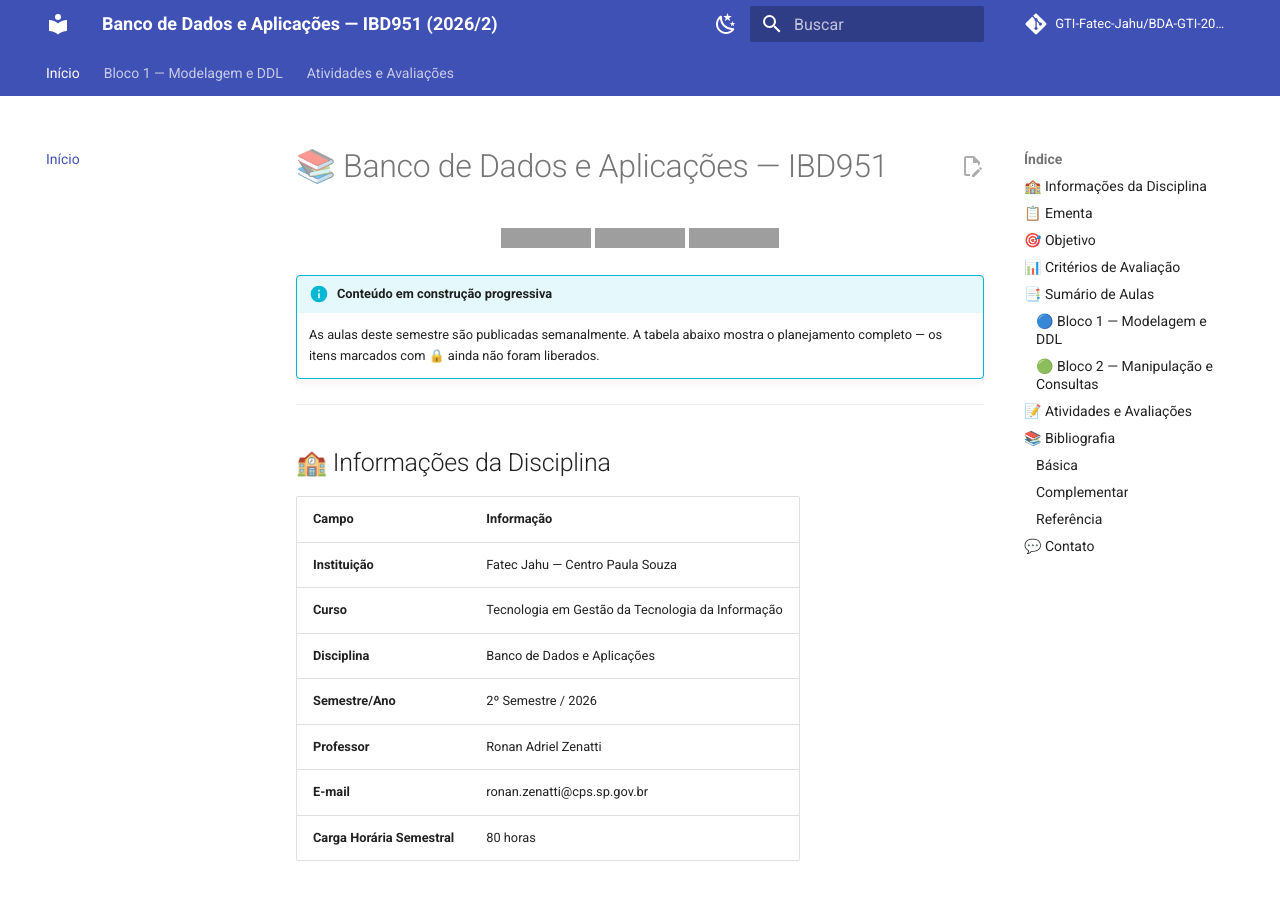
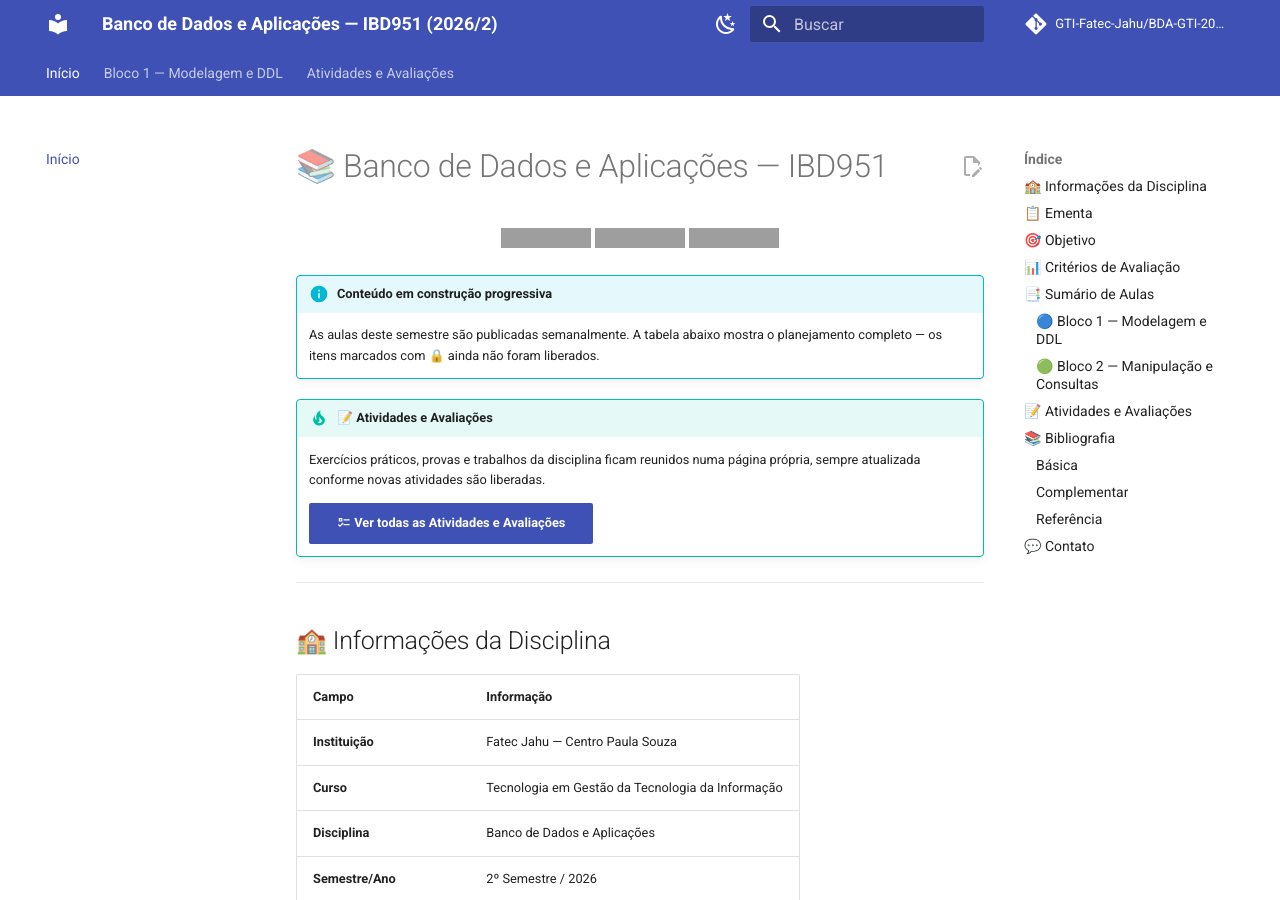
Before and after one commit to GTI-Fatec-Jahu/BDA-GTI-2026-2, an MkDocs documentation site: the page built from docs/index.md, in a window 1280 px wide and 900 px high. Built offline with MkDocs 1.6.1 and Material for MkDocs 9.7.7, drawn with Linux system fonts in a browser that asks for light colours; comment, search, counter and statistics services are not loaded; some of the changed text lies outside the part shown; grey boxes are pictures that could not be loaded.

Commit message:
Documenta perfil da turma (baixo conhecimento de TI, analogias regionais) e melhora visibilidade do link de Atividades no Index

```diff
--- a/docs/index.md
+++ b/docs/index.md
@@ -10,6 +10,12 @@
 
 !!! info "Conteúdo em construção progressiva"
     As aulas deste semestre são publicadas semanalmente. A tabela abaixo mostra o planejamento completo — os itens marcados com 🔒 ainda não foram liberados.
+
+!!! tip "📝 Atividades e Avaliações"
+    Exercícios práticos, provas e trabalhos da disciplina ficam reunidos numa página
+    própria, sempre atualizada conforme novas atividades são liberadas.
+
+    [:material-format-list-checks: Ver todas as Atividades e Avaliações](atividades/index.md){ .md-button .md-button--primary }
 
 ---
 
@@ -94,7 +100,7 @@ A nota final é calculada pela fórmula:
 
 ## 📝 Atividades e Avaliações
 
-Confira a lista completa, sempre atualizada, na página [Atividades e Avaliações](atividades/index.md).
+[:material-format-list-checks: Ver todas as Atividades e Avaliações](atividades/index.md){ .md-button .md-button--primary }
 
 ---
 
```
Also changed, not shown: CLAUDE.md (+27 -0 lines).
